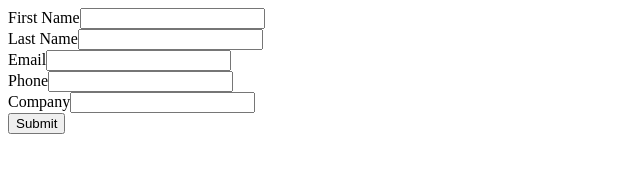
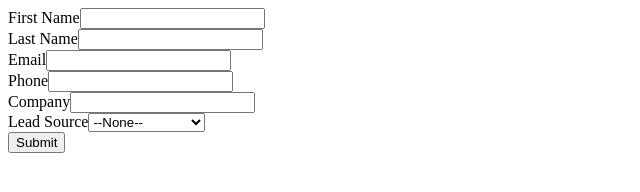
Before and after one commit to Altynaisaeva/Web-to-Lead-American-Dream, a plain HTML site: page index.html in a window 1280 px wide. Shown: the whole page, without its empty margins (0-640 px from the left). Drawn offline with Linux system fonts and the light colour scheme.

Commit message:
Update index.html

```diff
--- a/index.html
+++ b/index.html
@@ -33,6 +33,13 @@
 
 <label for="company">Company</label><input  id="company" maxlength="40" name="company" size="20" type="text" /><br>
 
+<label for="lead_source">Lead Source</label><select  id="lead_source" name="lead_source"><option value="">--None--</option><option value="Web">Web</option>
+<option value="Phone Inquiry">Phone Inquiry</option>
+<option value="Partner Referral">Partner Referral</option>
+<option value="Purchased List">Purchased List</option>
+<option value="Other">Other</option>
+</select><br>
+
 <input type="submit" name="submit">
 
 </form>
```
